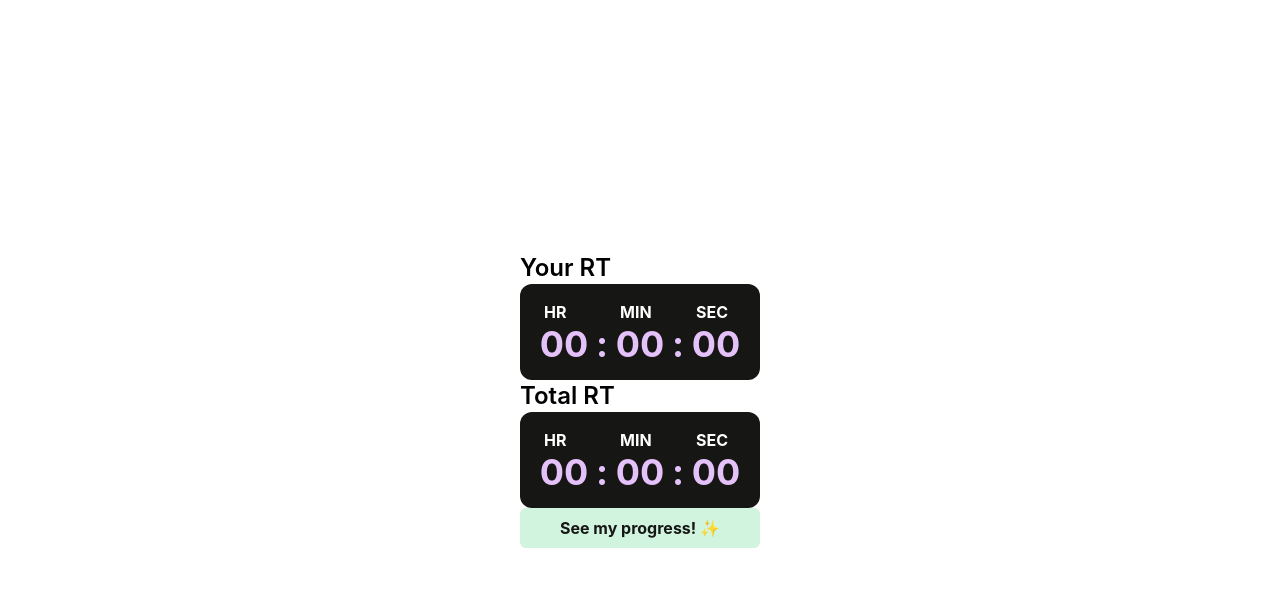
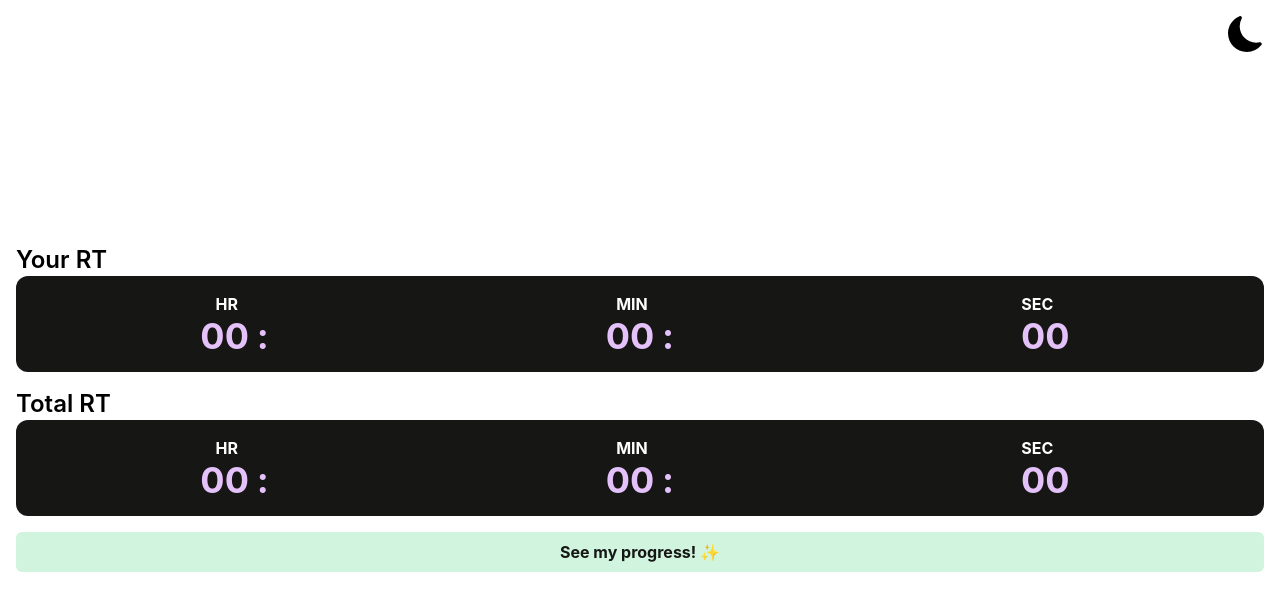
Before and after one commit to prxncxss03/trt-percentage-converter, a React (Create React App) app: page / in a window 1280 px wide. Shown: the top 610 px of the page. Built offline with nearby package versions, Linux system fonts and the light colour scheme.

Commit message:
fix style in main and fix validation and input when empty

```diff
--- a/src/App.js
+++ b/src/App.js
@@ -24,6 +24,9 @@ function App() {
       if (length < 3) {
           state(e.target.value);
       }
+
+
+
   };
 
   const computeTotalTime = () => {
@@ -36,8 +39,13 @@ function App() {
       alert("Please fill in all the fields");
       return;
     }
-    let totalUserTime = parseInt(userHr) * 3600 + parseInt(userMin) * 60 + parseInt(userSec);
-    let TotalRT = parseInt(totalHr) * 3600 + parseInt(totalMin) * 60 + parseInt(totalSec);
+    //if greater than 60
+    if (parseInt(userSec) > 60 || parseInt(userMin) > 60 || parseInt(totalMin) > 60 || parseInt(totalSec) > 60) {
+      alert("Please enter a valid time");
+      return;
+    }
+    let totalUserTime = parseInt(userHr ? userHr : 0) * 3600 + parseInt(userMin ? userMin : 0 ) * 60 + parseInt(userSec ? userSec : 0);
+    let TotalRT = parseInt(totalHr ? totalHr : 0) * 3600 + parseInt(totalMin ? totalMin : 0) * 60 + parseInt(totalSec ? totalSec : 0);
     if (totalUserTime > TotalRT) {
       alert("Your total time is greater than the total RT time");
       return;
@@ -53,13 +61,23 @@ function App() {
   const handleChangePage = () => {
     setPage(1);
   }
+
+  let message = {
+    20: "Celebrate small wins",
+    40: "You're doing great keep it up",
+    50: "You're half way na yey!",
+    90: "You're almost there!",
+    100: "You're done! Congratulations!"
+  }
   return (
-    <div className="font-sans flex justify-center h-screen items-center">
-    <div>
-
+    <div className="font-sans flex flex-col  justify-center h-screen items-center ">
+    <div className="absolute top-0 right-0 p-4">
+      <button>
+        <BsFillMoonFill className="text-4xl  text-black" />
+      </button>
     </div>
       {
-        page === 1 ? <div className="flex flex-col items-center">
+        page === 1 ? <div className="flex flex-col items-center w-full">
           <TimeBoard
             userHr={userHr} handleUserHrChange={(e)=> {handleTimeChange(e, setUserHr)}}
             userMin={userMin} handleUserMinChange={(e)=> {handleTimeChange(e, setUserMin)}}
@@ -70,10 +88,17 @@ function App() {
             computeTotalTime={computeTotalTime}
           />
         </div> :
-        <div>
+        <div className="flex flex-col w-full px-4">
           <TimeBoardName name="Your progress" />
-          <ProgressBar percentage={percentage} />
-          <p className="font-bold text-xl text-center">{percentage}%</p>
+          <div className="mt-10 mb-10">
+            <ProgressBar percentage={percentage} />
+            <p className="font-bold text-xl text-center my-2">{percentage}%</p>
+            <p className="font-bold mt-2 text-center">
+              {
+                percentage < 20 ? message[20] : percentage < 40 ? message[40] : percentage == 50 ? message[50] : percentage < 99.99 ? message[90] : message[100]
+              }
+            </p>
+          </div>
           <button onClick={handleChangePage} className="bg-e4c1f9  text-161614 font-bold rounded-md px-4 py-2 flex w-full items-center justify-center">Go Back<RiArrowGoBackLine className="ml-2 " /></button>
         </div>
       }
--- a/src/components/time/TimeBoard.js
+++ b/src/components/time/TimeBoard.js
@@ -12,8 +12,8 @@ export const TimeBoard = ({
 }) => {
 
     return (
-        <div className="flex flex-col p-4 justify-center items-center">
-            <div>
+        <div className="flex flex-col w-full p-4 justify-center items-center">
+            <div className="w-full flex flex-col ">
                 <TimeBoardName name="Your RT" />
                 <div className="flex items-center bg-161614 p-4 rounded-xl">
                     <TimeInputWithLabel unit="HR" time={userHr} handleTimeChange={(e)=> {handleUserHrChange(e)}}/>
@@ -21,7 +21,7 @@ export const TimeBoard = ({
                     <TimeInputWithLabel unit="SEC" time={userSec} handleTimeChange={(e)=> {handleUserSecChange(e)}}/>
                 </div>
             </div>
-            <div>
+            <div className="w-full flex flex-col ">
                 <TimeBoardName name="Total RT" />
                 <div className="flex items-center bg-161614 p-4 rounded-xl">
                     <TimeInputWithLabel unit="HR" time={totalHr} handleTimeChange={(e)=> {handleTotalHrChange(e)}}/>
@@ -29,14 +29,14 @@ export const TimeBoard = ({
                     <TimeInputWithLabel unit="SEC" time={totalSec} handleTimeChange={(e)=> {handleTotalSecChange(e)}}/>
                 </div>
             </div>
-        <button onClick={computeTotalTime} className="bg-d0f4de text-161614 font-bold rounded-md px-4 py-2  w-full">See my progress! ✨</button>
+        <button onClick={computeTotalTime} className="mt-4 bg-d0f4de text-161614 font-bold rounded-md px-4 py-2  w-full">See my progress! ✨</button>
        </div>
     );
 }
 
 const TimeInputWithLabel = ({time, handleTimeChange, unit})=>{
     return(
-        <div className="flex flex-col justify-center">
+        <div className="flex flex-col justify-center w-full">
                 <TimeLabel unit={unit} />
                 <div className="flex items-center justify-center">
                     <TimeInput time={time}  handleTimeChange={handleTimeChange}/>
--- a/src/components/time/TimeBoardName.js
+++ b/src/components/time/TimeBoardName.js
@@ -1,5 +1,5 @@
 export const TimeBoardName = ({name}) => {
     return(
-        <p className="font-semibold text-2xl">{name}</p>
+        <p className="font-semibold text-2xl mt-4">{name}</p>
     )
 }
--- a/src/components/time/TimeLabel.js
+++ b/src/components/time/TimeLabel.js
@@ -1,5 +1,5 @@
 export const TimeLabel = ({ unit }) => {
     return (
-        <p className="font-bold text-white ml-2">{unit}</p>
+        <p className="font-bold mr-4 text-white text-center ">{unit}</p>
     );
 }
```
